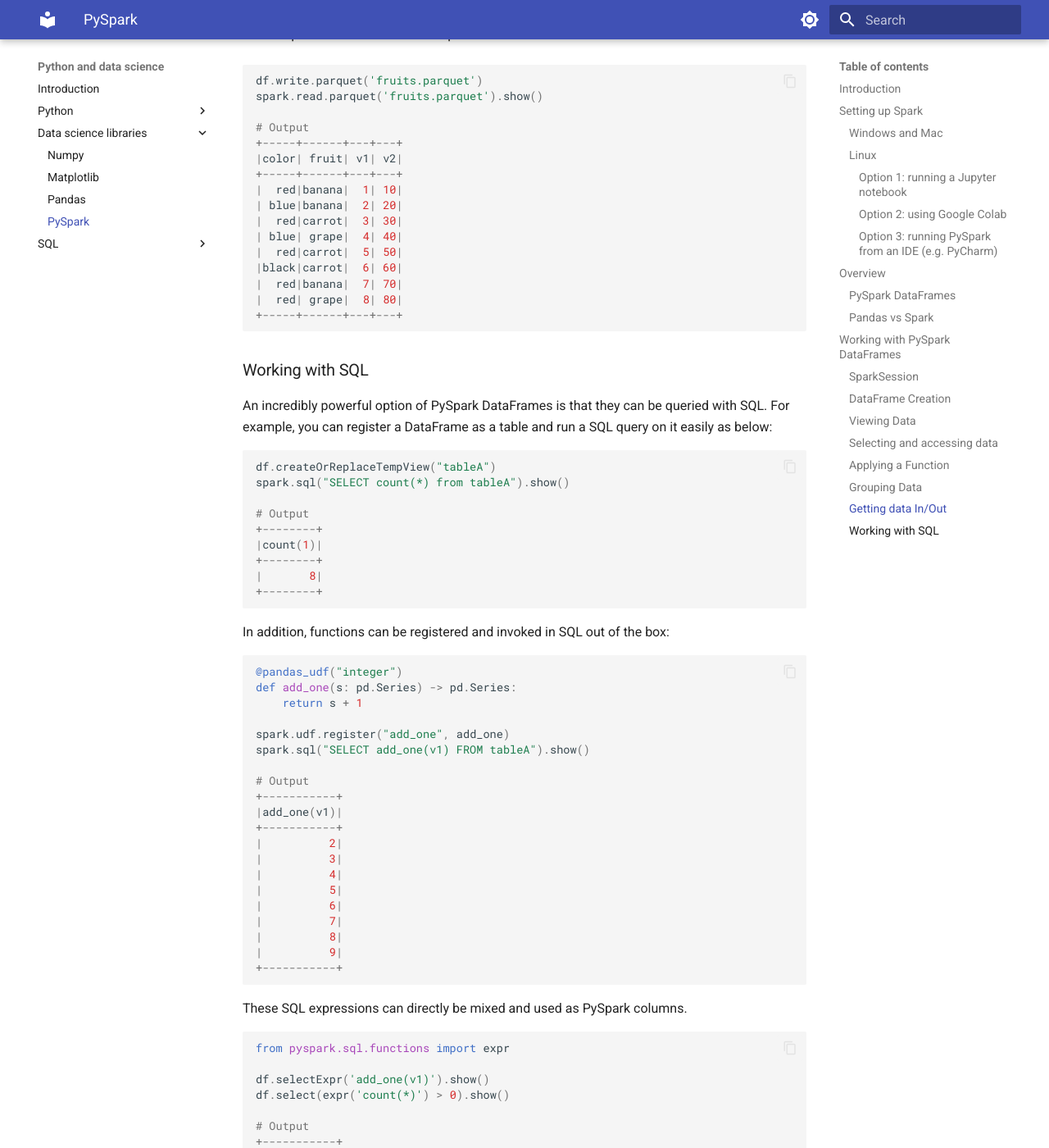
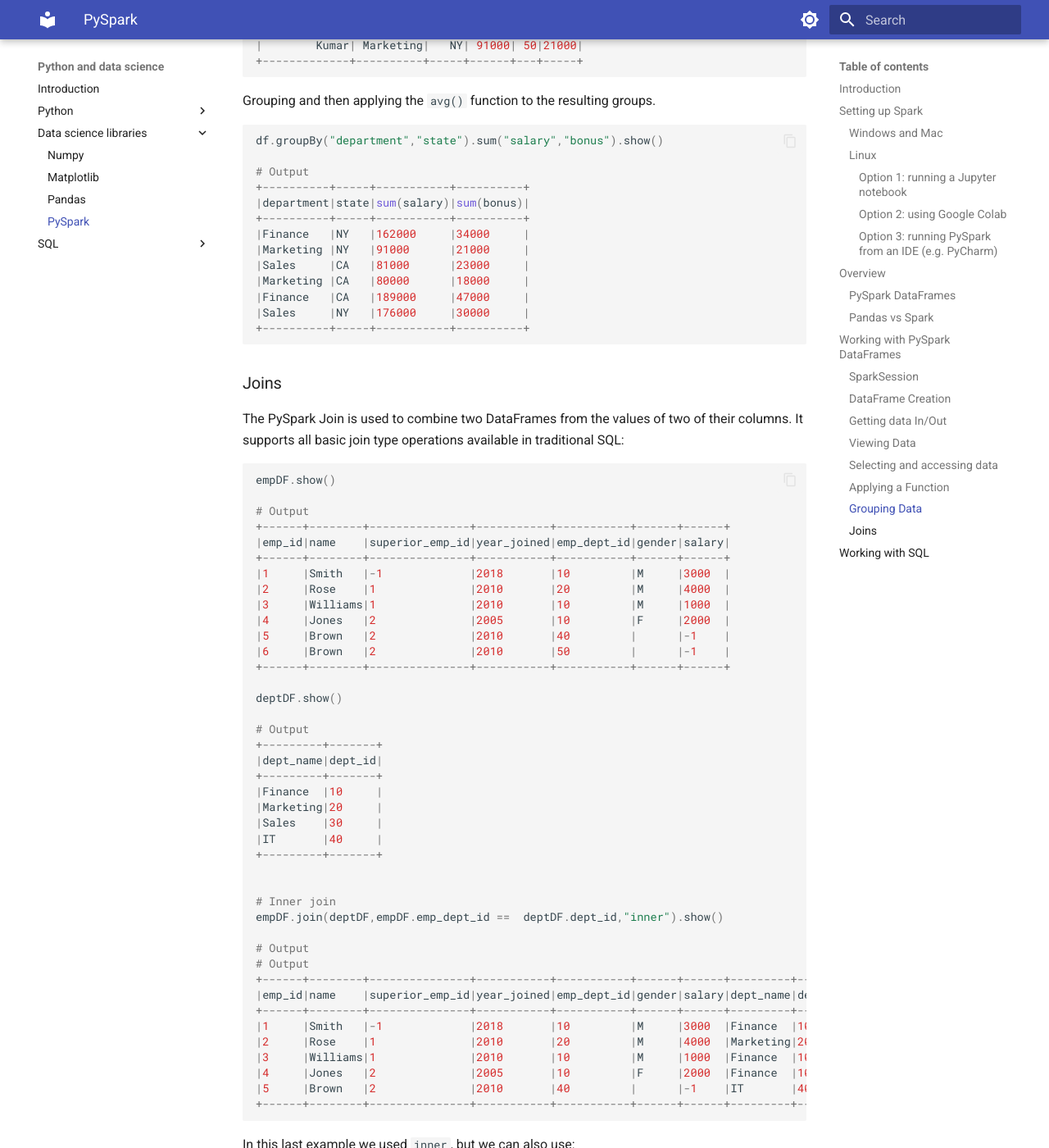
Before and after one commit to gerardpc/python-course, an MkDocs documentation site: the page built from docs/programming/python_libraries/pyspark.md, in a window 1280 px wide and 1400 px high, scrolled down 10264 px. Shown: the whole window at 82% size. Built offline with MkDocs 1.6.1 and Material for MkDocs 9.7.7, drawn with Linux system fonts in a browser that asks for light colours; some of the changed text lies outside the part shown.

Commit message:
Add joins

````diff
--- a/docs/programming/python_libraries/pyspark.md
+++ b/docs/programming/python_libraries/pyspark.md
@@ -205,6 +205,53 @@
 !!!note
     To print a dataframe in table format, you can use `df.show()`.
 
+
+### Getting data In/Out
+
+Other common options to put data in/out of a DataFrame are to get data from a file.
+
+* CSV files:
+```python
+df.write.csv('fruits.csv', header=True)
+spark.read.csv('fruits.csv', header=True).show()
+
+# Output
++-----+------+---+---+
+|color| fruit| v1| v2|
++-----+------+---+---+
+|  red|banana|  1| 10|
+| blue|banana|  2| 20|
+|  red|carrot|  3| 30|
+| blue| grape|  4| 40|
+|  red|carrot|  5| 50|
+|black|carrot|  6| 60|
+|  red|banana|  7| 70|
+|  red| grape|  8| 80|
++-----+------+---+---+
+```
+
+* Parquet is an efficient and compact file format to read and write faster.
+
+```python
+df.write.parquet('fruits.parquet')
+spark.read.parquet('fruits.parquet').show()
+
+# Output
++-----+------+---+---+
+|color| fruit| v1| v2|
++-----+------+---+---+
+|  red|banana|  1| 10|
+| blue|banana|  2| 20|
+|  red|carrot|  3| 30|
+| blue| grape|  4| 40|
+|  red|carrot|  5| 50|
+|black|carrot|  6| 60|
+|  red|banana|  7| 70|
+|  red| grape|  8| 80|
++-----+------+---+---+
+```
+
+
 ### Viewing Data
 
 The top rows of a DataFrame can be displayed using `DataFrame.show(n)` (where `n` is the number of
@@ -320,8 +367,7 @@
 True
 ```
 
-These Columns can be used to select the columns from a DataFrame. For example, `DataFrame.select()`
-takes the Column instances that returns another DataFrame.
+These column objects can be used to get new DataFrames that are subsets of the original one.
 
 ```python
 df.select(df.c).show()
@@ -455,50 +501,63 @@
 +----------+-----+-----------+----------+
 ```
 
-### Getting data In/Out
+### Joins
 
-* CSV files:
+The PySpark Join is used to combine two DataFrames from the values of two of their columns.
+It supports all basic join type operations available in traditional SQL:
+
 ```python
-df.write.csv('fruits.csv', header=True)
-spark.read.csv('fruits.csv', header=True).show()
+empDF.show()
 
 # Output
-+-----+------+---+---+
-|color| fruit| v1| v2|
-+-----+------+---+---+
-|  red|banana|  1| 10|
-| blue|banana|  2| 20|
-|  red|carrot|  3| 30|
-| blue| grape|  4| 40|
-|  red|carrot|  5| 50|
-|black|carrot|  6| 60|
-|  red|banana|  7| 70|
-|  red| grape|  8| 80|
-+-----+------+---+---+
++------+--------+---------------+-----------+-----------+------+------+
+|emp_id|name    |superior_emp_id|year_joined|emp_dept_id|gender|salary|
++------+--------+---------------+-----------+-----------+------+------+
+|1     |Smith   |-1             |2018       |10         |M     |3000  |
+|2     |Rose    |1              |2010       |20         |M     |4000  |
+|3     |Williams|1              |2010       |10         |M     |1000  |
+|4     |Jones   |2              |2005       |10         |F     |2000  |
+|5     |Brown   |2              |2010       |40         |      |-1    |
+|6     |Brown   |2              |2010       |50         |      |-1    |
++------+--------+---------------+-----------+-----------+------+------+
+
+deptDF.show()
+
+# Output
++---------+-------+
+|dept_name|dept_id|
++---------+-------+
+|Finance  |10     |
+|Marketing|20     |
+|Sales    |30     |
+|IT       |40     |
++---------+-------+
+
+
+# Inner join
+empDF.join(deptDF,empDF.emp_dept_id ==  deptDF.dept_id,"inner").show()
+
+# Output
+# Output
++------+--------+---------------+-----------+-----------+------+------+---------+-------+
+|emp_id|name    |superior_emp_id|year_joined|emp_dept_id|gender|salary|dept_name|dept_id|
++------+--------+---------------+-----------+-----------+------+------+---------+-------+
+|1     |Smith   |-1             |2018       |10         |M     |3000  |Finance  |10     |
+|2     |Rose    |1              |2010       |20         |M     |4000  |Marketing|20     |
+|3     |Williams|1              |2010       |10         |M     |1000  |Finance  |10     |
+|4     |Jones   |2              |2005       |10         |F     |2000  |Finance  |10     |
+|5     |Brown   |2              |2010       |40         |      |-1    |IT       |40     |
++------+--------+---------------+-----------+-----------+------+------+---------+-------+
 ```
 
-* Parquet is an efficient and compact file format to read and write faster.
+In this last example we used `inner`, but we can also use:
 
-```python
-df.write.parquet('fruits.parquet')
-spark.read.parquet('fruits.parquet').show()
+* `inner`
+* `left`
+* `outer`
 
-# Output
-+-----+------+---+---+
-|color| fruit| v1| v2|
-+-----+------+---+---+
-|  red|banana|  1| 10|
-| blue|banana|  2| 20|
-|  red|carrot|  3| 30|
-| blue| grape|  4| 40|
-|  red|carrot|  5| 50|
-|black|carrot|  6| 60|
-|  red|banana|  7| 70|
-|  red| grape|  8| 80|
-+-----+------+---+---+
-```
 
-### Working with SQL
+## Working with SQL
 
 An incredibly powerful option of PySpark DataFrames is that they can be queried with SQL.
 For example, you can register a DataFrame as a table and run a SQL query on it easily as below:
````
Also changed, not shown: other parts of docs/programming/python_libraries/pyspark.md (+2 -2 lines).
